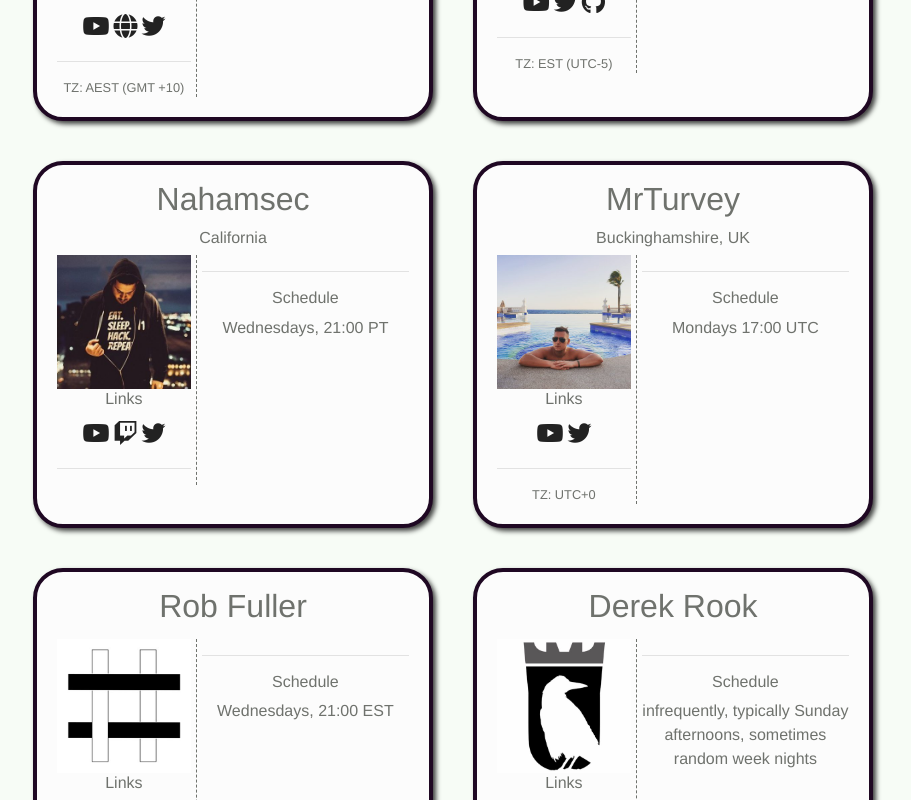
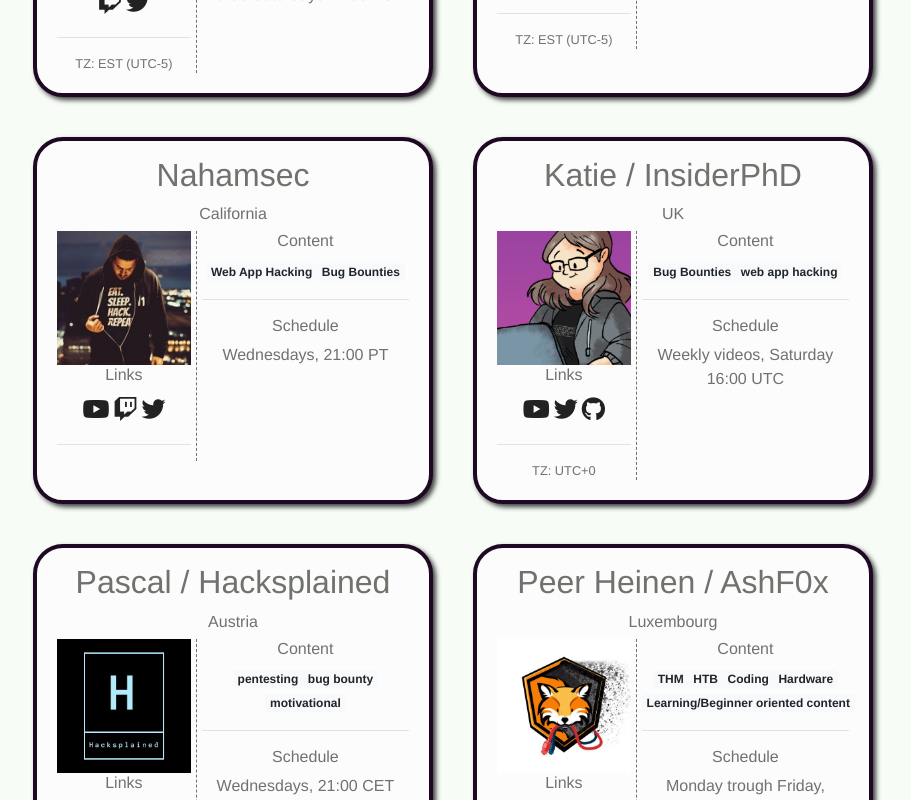
Before and after one commit to ZetaTwo/securitycreators.video, a Vue app: page / in a window 1280 px wide. Shown: the part 780-1580 px from the top of the page, without its empty margins (187-1098 px from the left). Built offline with nearby package versions, Linux system fonts and the light colour scheme.

Commit message:
Bug fix: tags missing. Updated LiveOverflow. Added AshFox

```diff
--- a/src/assets/data/creators.json
+++ b/src/assets/data/creators.json
@@ -72,9 +72,10 @@
         "location": "",
         "timezone": "GMT+1",
         "avatar": "liveoverflow.jpg",
-        "schedule": "Wednesdays, 21:00 CET",
+        "schedule": "Ad-hoc, aiming for once a week",
         "tags": ["WebDev", "haxxing stuff"],
         "links": [
+            ["https://liveoverflow.com", "fas fa-globe"],
             ["https://youtube.com/LiveOverflowCTF", "fab fa-youtube"],
             ["https://twitch.tv/LiveOverflow", "fab fa-twitch"],
             ["https://twitter.com/LiveOverflow", "fab fa-twitter"]
@@ -226,5 +227,17 @@
             ["https://247ctf.com", "fas fa-globe"],
             ["https://twitter.com/247CTF", "fab fa-twitter"]
         ]
+    },
+    {
+        "name": "Peer Heinen / AshF0x",
+        "location": "Luxembourg",
+        "timezone": "CEST",
+        "avatar": "ashfox.jpg",
+        "schedule": "Monday trough Friday, weekends optional",
+        "tags": ["THM", "HTB", "Coding", "Hardware", "Learning/Beginner oriented content"],
+        "links": [
+            ["https://twitch.tv/ash_f0x", "fab fa-twitch"],
+            ["https://twitter.com/0xAshFox", "fab fa-twitter"]
+        ]
     }
 ]
--- a/src/components/CreatorCard.vue
+++ b/src/components/CreatorCard.vue
@@ -13,7 +13,7 @@
        <div class="creator-timezone" v-if="creator.timezone">TZ: {{creator.timezone}}</div>
       </div>
       <div class="creator-col-right">
-        <div class="creator-topics" v-if="creator.tags | length">
+        <div class="creator-topics" v-if="creator.tags.length">
           <h3>Content</h3>
           <span class="badge badge-light" v-for="(tag, index) in creator.tags" v-bind:key="index">{{tag}}</span>
         </div>
```
Also changed, not shown: public/img/creators/ashfox.jpg (added), 1 other file (tests, documents, lock files or other folders).
